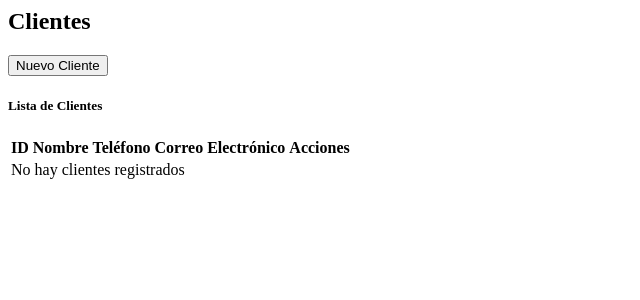
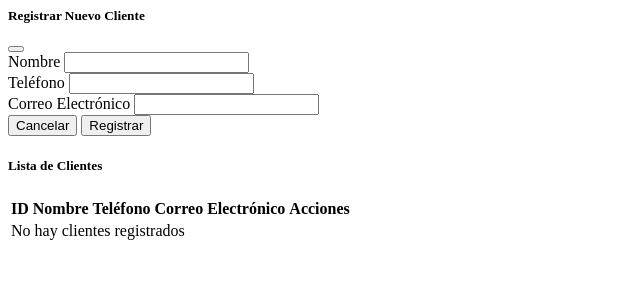
Before and after one commit to Tania2809/Practica1AS, a Flask app: page /clientes in a window 1280 px wide. Shown: the top 300 px of the page, without its empty margins (0-640 px from the left). Run offline with Flask 3, Linux system fonts and the light colour scheme; data that the repository does not hold is empty.

Commit message:
Update clientes.html

```diff
--- a/templates/clientes.html
+++ b/templates/clientes.html
@@ -1,10 +1,32 @@
-<div class="container-fluid">
-    <div class="d-flex justify-content-between align-items-center mb-4">
-        <h2 class="mb-0">Clientes</h2>
-        <button class="btn btn-primary" data-bs-toggle="modal" data-bs-target="#modalCliente">
-            <i class="fas fa-plus me-2"></i>Nuevo Cliente
-        </button>
-    </div>
+<!-- Modal para agregar cliente -->
+<div class="modal fade" id="modalCliente" tabindex="-1" aria-labelledby="modalClienteLabel" aria-hidden="true">
+  <div class="modal-dialog">
+    <form method="POST" action="/clientes/agregar" class="modal-content">
+      <div class="modal-header">
+        <h5 class="modal-title" id="modalClienteLabel">Registrar Nuevo Cliente</h5>
+        <button type="button" class="btn-close" data-bs-dismiss="modal" aria-label="Cerrar"></button>
+      </div>
+      <div class="modal-body">
+        <div class="mb-3">
+          <label for="nombreCliente" class="form-label">Nombre</label>
+          <input required type="text" class="form-control" id="nombreCliente" name="nombreCliente">
+        </div>
+        <div class="mb-3">
+          <label for="telefono" class="form-label">Teléfono</label>
+          <input type="text" class="form-control" id="telefono" name="telefono">
+        </div>
+        <div class="mb-3">
+          <label for="correoElectronico" class="form-label">Correo Electrónico</label>
+          <input type="email" class="form-control" id="correoElectronico" name="correoElectronico">
+        </div>
+      </div>
+      <div class="modal-footer">
+        <button type="button" class="btn btn-secondary" data-bs-dismiss="modal">Cancelar</button>
+        <button type="submit" class="btn btn-primary">Registrar</button>
+      </div>
+    </form>
+  </div>
+</div>
 
     <div class="card">
         <div class="card-header bg-light">
```
